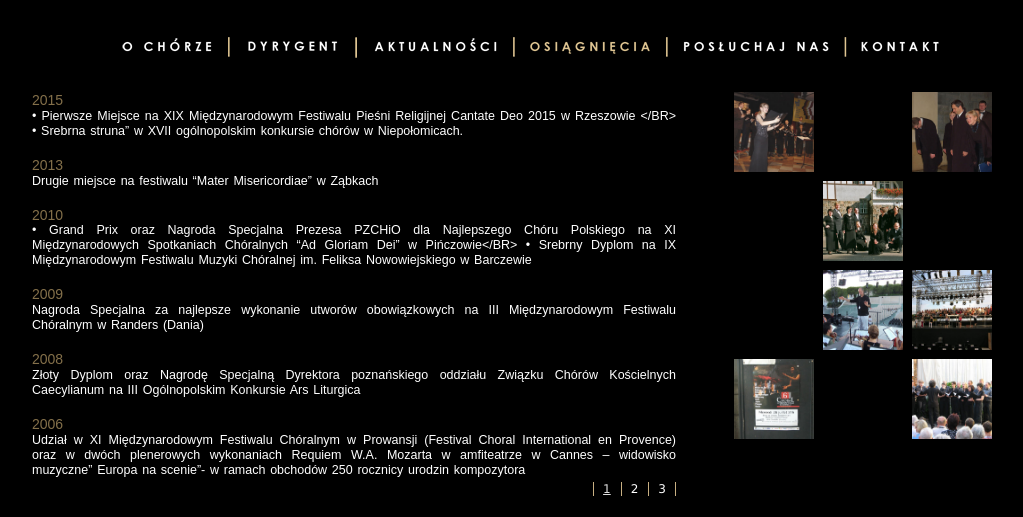
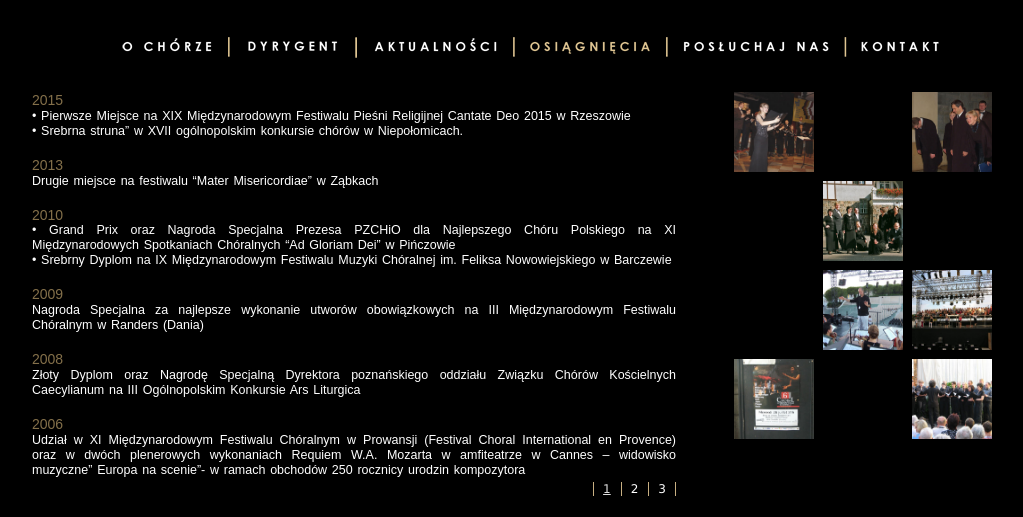
Before and after one commit to ars-cantata/ars-cantata.github.io, a Jekyll site: the page built from osiagniecia1.html, in a window 1280 px wide, cut to the strip 0-517 px from the top of the page. Shown: the whole strip, without its empty margins (123-1146 px from the left). Built offline with Jekyll 4.4.1, drawn with Linux system fonts in a browser that asks for light colours.

Commit message:
I jeszcze jedna próba

```diff
--- a/_includes/texts/pl/osiagniecia1.md
+++ b/_includes/texts/pl/osiagniecia1.md
@@ -1,18 +1,14 @@
 ### 2015
-
-&bull; Pierwsze Miejsce na XIX Międzynarodowym Festiwalu Pieśni Religijnej Cantate Deo 2015 w Rzeszowie </BR>
+&bull; Pierwsze Miejsce na XIX Międzynarodowym Festiwalu Pieśni Religijnej Cantate Deo 2015 w Rzeszowie <br>
 &bull; Srebrna struna" w XVII ogólnopolskim konkursie chórów w Niepołomicach.
-
 
 ### 2013
 Drugie miejsce na festiwalu "Mater Misericordiae" w Ząbkach
 
 ### 2010
-
 &bull; Grand Prix oraz Nagroda Specjalna Prezesa PZCHiO dla Najlepszego Chóru Polskiego
-na XI Międzynarodowych Spotkaniach Chóralnych "Ad Gloriam Dei" w Pińczowie</BR>
+na XI Międzynarodowych Spotkaniach Chóralnych "Ad Gloriam Dei" w Pińczowie <br>
 &bull; Srebrny Dyplom na IX Międzynarodowym Festiwalu Muzyki Chóralnej im. Feliksa Nowowiejskiego w Barczewie
-
 
 ### 2009
 Nagroda Specjalna za najlepsze wykonanie utworów obowiązkowych na
```
